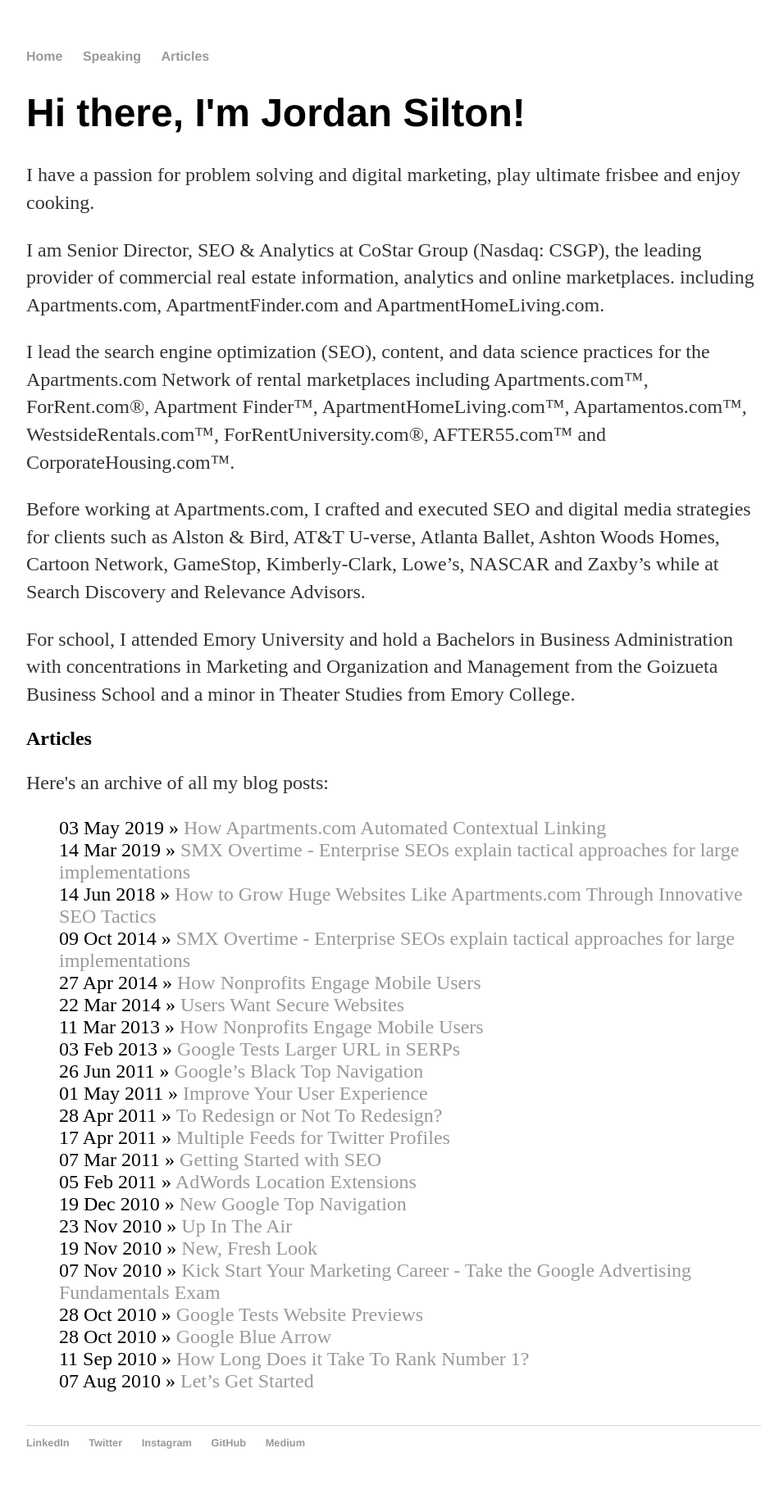
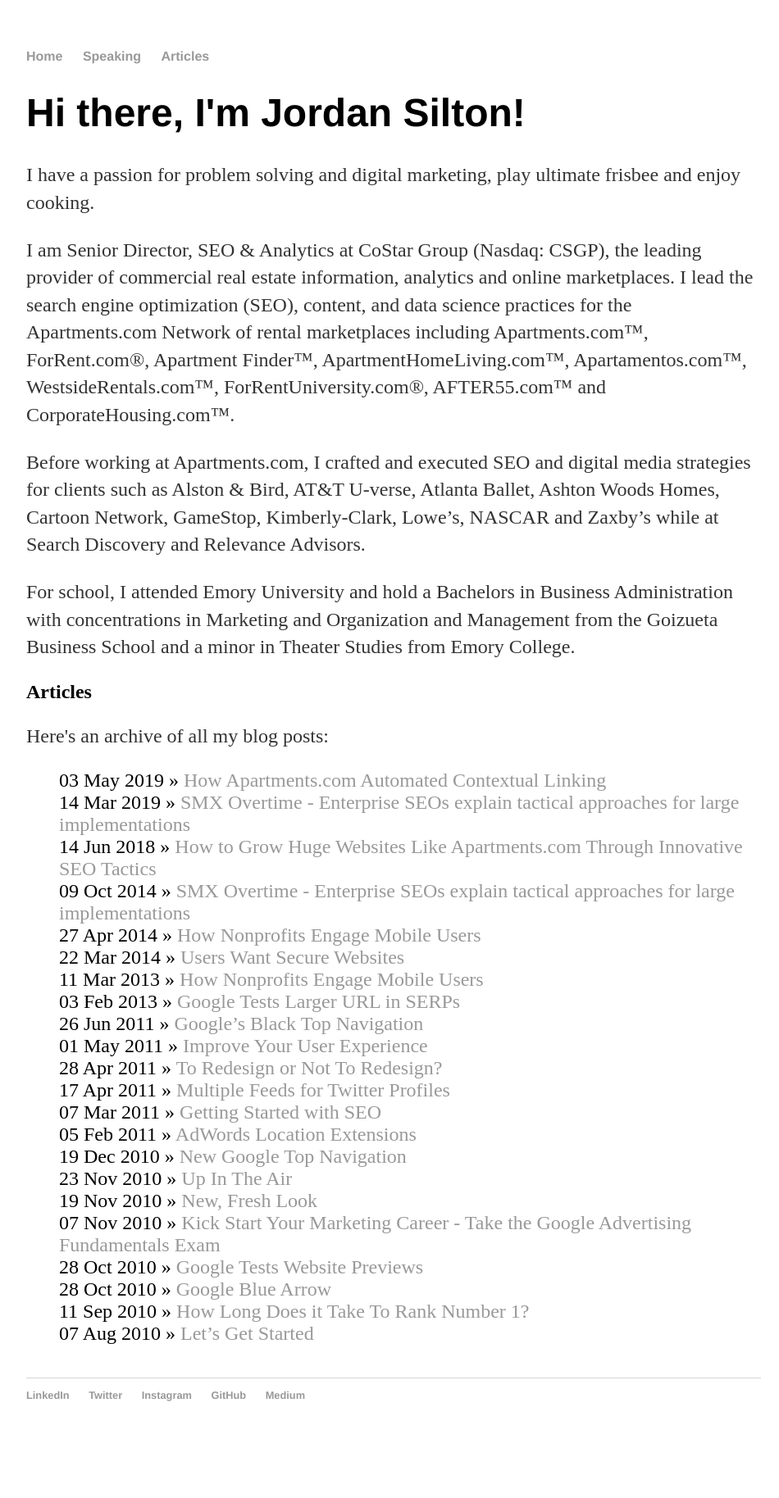
Before and after one commit to jsilton/jsilton.github.io, a Jekyll site: the page built from index.html, in a window 1280 px wide. Shown: the whole page at 82% size, without its empty margins (160-1110 px from the left). Built offline with Jekyll 4.4.1, drawn with Linux system fonts in a browser that asks for light colours; after the commit the page ends 1770 px from its top, so only the background shows below that.

Commit message:
Update index.html

```diff
--- a/index.html
+++ b/index.html
@@ -5,8 +5,7 @@
 <div class="blurb">
     <h1>Hi there, I'm Jordan Silton!</h1>
     <p>I have a passion for problem solving and digital marketing, play ultimate frisbee and enjoy cooking.</p>
-    <p>I am Senior Director, SEO & Analytics at CoStar Group (Nasdaq: CSGP), the leading provider of commercial real estate information, analytics and online marketplaces. including Apartments.com, ApartmentFinder.com and ApartmentHomeLiving.com.</p>
-    <p>I lead the search engine optimization (SEO), content, and data science practices for the Apartments.com Network of rental marketplaces including Apartments.com™, ForRent.com®, Apartment Finder™, ApartmentHomeLiving.com™, Apartamentos.com™, WestsideRentals.com™, ForRentUniversity.com®, AFTER55.com™ and CorporateHousing.com™.</p>
+    <p>I am Senior Director, SEO & Analytics at CoStar Group (Nasdaq: CSGP), the leading provider of commercial real estate information, analytics and online marketplaces. I lead the search engine optimization (SEO), content, and data science practices for the Apartments.com Network of rental marketplaces including Apartments.com™, ForRent.com®, Apartment Finder™, ApartmentHomeLiving.com™, Apartamentos.com™, WestsideRentals.com™, ForRentUniversity.com®, AFTER55.com™ and CorporateHousing.com™.</p>
     <p>Before working at Apartments.com, I crafted and executed SEO and digital media strategies for clients such as Alston & Bird, AT&T U-verse, Atlanta Ballet, Ashton Woods Homes, Cartoon Network, GameStop, Kimberly-Clark, Lowe’s, NASCAR and Zaxby’s while at Search Discovery and Relevance Advisors.</p>
     <p>For school, I attended Emory University and hold a Bachelors in Business Administration with concentrations in Marketing and Organization and Management from the Goizueta Business School and a minor in Theater Studies from Emory College.</p>
     <h2>Articles</h2>
```
